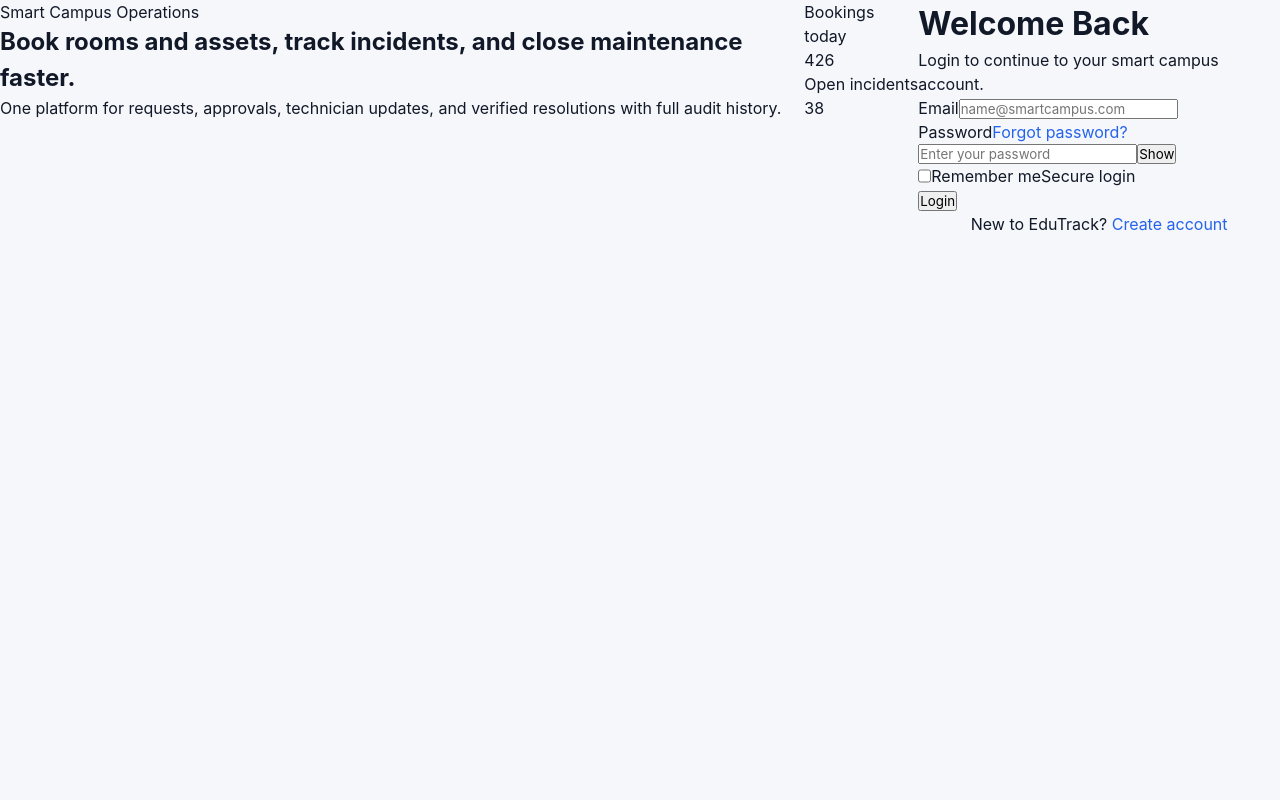
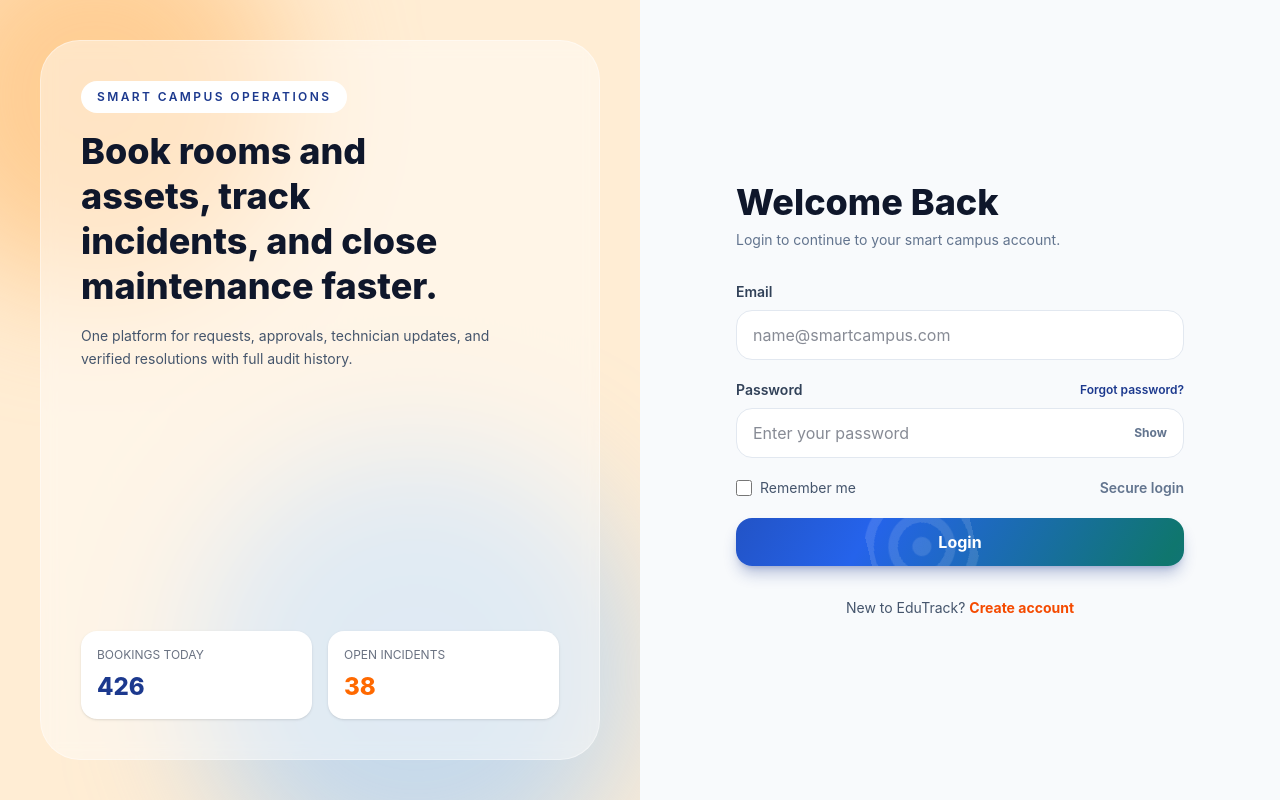
Before and after one commit to Keshaini/it3030-paf-2026-nexahub-group61, a React (Vite) app in the folder nexahub-client/: page /login in a window 1280 px wide. Built offline with nearby package versions, Linux system fonts and the light colour scheme.

Commit message:
fix: restore Member 4 original CSS styling

```diff
--- a/nexahub-client/src/index.css
+++ b/nexahub-client/src/index.css
@@ -1,137 +1,65 @@
-/* =========================
-   GLOBAL RESET
-========================= */
-* {
-  margin: 0;
-  padding: 0;
-  box-sizing: border-box;
+@import "tailwindcss";
+
+.water-button {
+	position: relative;
+	overflow: hidden;
+	isolation: isolate;
+	background: linear-gradient(120deg, #1e3a8a, #2563eb 35%, #0f766e 65%, #1d4ed8);
+	background-size: 220% 220%;
+	animation: waterBaseShift 4.5s ease-in-out infinite;
 }
 
-/* =========================
-   BASE BODY STYLE
-========================= */
-body {
-  font-family: Inter, system-ui, -apple-system, Segoe UI, Roboto, Arial, sans-serif;
-  background: #f5f7fb;
-  color: #111827;
-  line-height: 1.5;
+.water-button::before {
+	content: '';
+	position: absolute;
+	inset: -120% -25% auto;
+	height: 220%;
+	background: repeating-radial-gradient(circle at center, rgba(255, 255, 255, 0.22) 0 9px, rgba(255, 255, 255, 0) 10px 24px);
+	opacity: 0.55;
+	transform: translateY(32%);
+	animation: waterFlow 3.2s linear infinite;
 }
 
-/* =========================
-   ROOT VARIABLES (THEME)
-========================= */
-:root {
-  --color-primary: #2563eb;
-  --color-primary-hover: #1d4ed8;
-
-  --color-text-primary: #111827;
-  --color-text-secondary: #6b7280;
-  --color-text-tertiary: #9ca3af;
-
-  --color-background-primary: #ffffff;
-  --color-background-secondary: #f9fafb;
-
-  --color-border-primary: #e5e7eb;
-  --color-border-secondary: #d1d5db;
-  --color-border-tertiary: #eef2f7;
-
-  --color-success: #0f6e56;
-  --color-danger: #a32d2d;
-  --color-info: #185fa5;
+.water-button::after {
+	content: '';
+	position: absolute;
+	inset: 0;
+	background: linear-gradient(120deg, rgba(255, 255, 255, 0) 25%, rgba(255, 255, 255, 0.2) 50%, rgba(255, 255, 255, 0) 75%);
+	transform: translateX(-120%);
+	animation: waterShine 2.8s ease-in-out infinite;
 }
 
-/* =========================
-   LINKS
-========================= */
-a {
-  color: var(--color-primary);
-  text-decoration: none;
+.water-button > * {
+	position: relative;
+	z-index: 1;
 }
 
-a:hover {
-  text-decoration: underline;
+@keyframes waterFlow {
+	0% {
+		transform: translateY(32%) translateX(0) rotate(0deg);
+	}
+	100% {
+		transform: translateY(32%) translateX(-8%) rotate(360deg);
+	}
 }
 
-/* =========================
-   BUTTON DEFAULTS
-========================= */
-button {
-  font-family: inherit;
-  transition: all 0.2s ease;
+@keyframes waterBaseShift {
+	0% {
+		background-position: 0% 50%;
+	}
+	50% {
+		background-position: 100% 50%;
+	}
+	100% {
+		background-position: 0% 50%;
+	}
 }
 
-button:hover {
-  opacity: 0.9;
+@keyframes waterShine {
+	0% {
+		transform: translateX(-120%);
+	}
+	100% {
+		transform: translateX(120%);
+	}
 }
-
-button:active {
-  transform: scale(0.98);
-}
-
-/* =========================
-   INPUTS / SELECTS
-========================= */
-input,
-select,
-textarea {
-  font-family: inherit;
-  outline: none;
-}
-
-input:focus,
-select:focus,
-textarea:focus {
-  border-color: var(--color-primary);
-  box-shadow: 0 0 0 2px rgba(37, 99, 235, 0.15);
-}
-
-/* =========================
-   SCROLLBAR
-========================= */
-::-webkit-scrollbar {
-  width: 8px;
-}
-
-::-webkit-scrollbar-track {
-  background: #f1f5f9;
-}
-
-::-webkit-scrollbar-thumb {
-  background: #cbd5e1;
-  border-radius: 4px;
-}
-
-::-webkit-scrollbar-thumb:hover {
-  background: #94a3b8;
-}
-
-/* =========================
-   UTILITY CLASSES
-========================= */
-.text-center {
-  text-align: center;
-}
-
-.flex {
-  display: flex;
-}
-
-.grid {
-  display: grid;
-}
-
-.card {
-  background: var(--color-background-primary);
-  border: 1px solid var(--color-border-tertiary);
-  border-radius: 12px;
-  box-shadow: 0 1px 4px rgba(0, 0, 0, 0.05);
-}
-
-/* =========================
-   PAGE SPACING DEFAULT
-========================= */
-.page-container {
-  max-width: 1100px;
-  margin: 0 auto;
-  padding: 32px 24px;
-}
```
